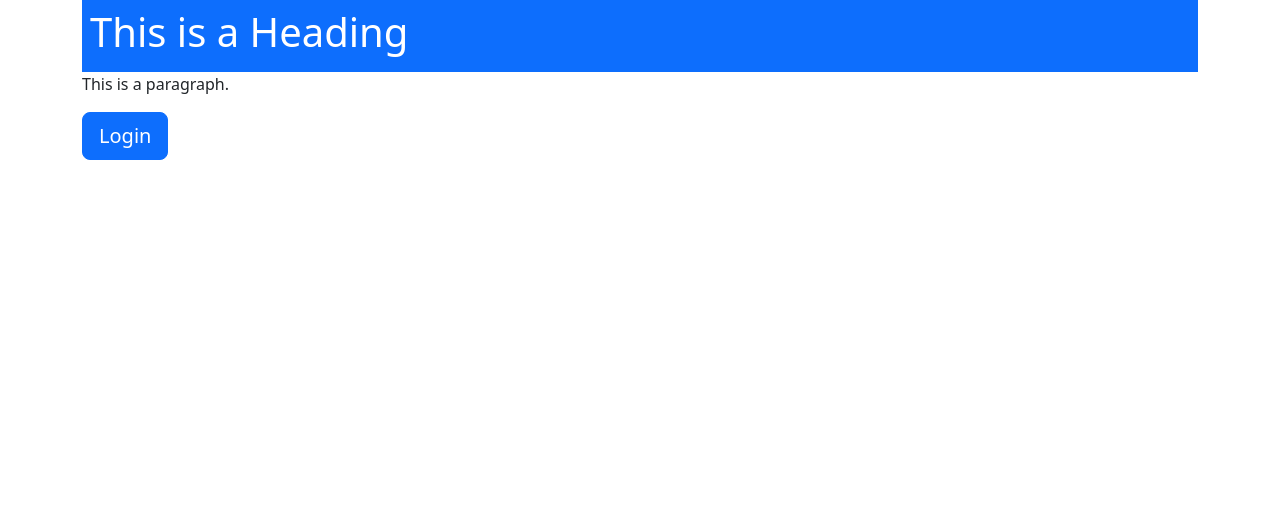
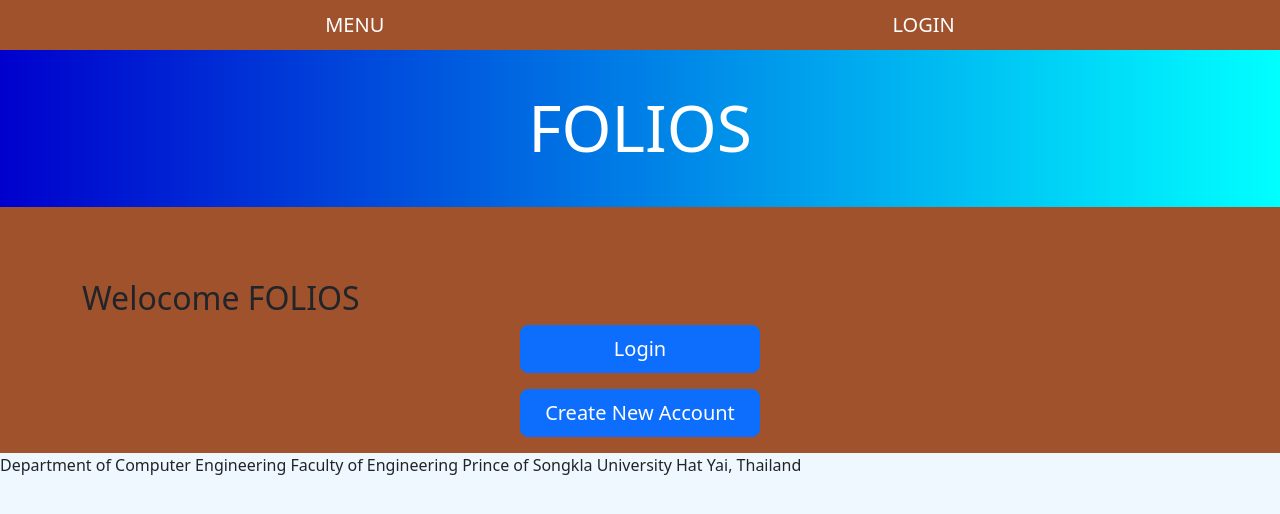
Before and after one commit to Pxngpond99/mywebsite, a Flask app: page / in a window 1280 px wide. Shown: the top 514 px of the page. Run offline with Flask 2, Linux system fonts and the light colour scheme.

Commit message:
commit update

```diff
--- a/templates/accounts/login-success.html
+++ b/templates/accounts/login-success.html
@@ -1,7 +1,7 @@
 <!DOCTYPE html>
 <html>
   <head>
-    <title>Page Title</title>
+    <title>Login Success</title>
     <link href="https://cdn.jsdelivr.net/npm/bootstrap@5.3.0-alpha1/dist/css/bootstrap.min.css" rel="stylesheet" integrity="sha384-GLhlTQ8iRABdZLl6O3oVMWSktQOp6b7In1Zl3/Jr59b6EGGoI1aFkw7cmDA6j6gD" crossorigin="anonymous">
     <script src="https://cdn.jsdelivr.net/npm/bootstrap@5.3.0-alpha1/dist/js/bootstrap.bundle.min.js" integrity="sha384-w76AqPfDkMBDXo30jS1Sgez6pr3x5MlQ1ZAGC+nuZB+EYdgRZgiwxhTBTkF7CXvN" crossorigin="anonymous"></script>
   </head>
--- a/templates/accounts/login.html
+++ b/templates/accounts/login.html
@@ -1,7 +1,7 @@
 <!DOCTYPE html>
 <html>
   <head>
-    <title>Page Title</title>
+    <title>Login</title>
     <link href="https://cdn.jsdelivr.net/npm/bootstrap@5.3.0-alpha1/dist/css/bootstrap.min.css" rel="stylesheet" integrity="sha384-GLhlTQ8iRABdZLl6O3oVMWSktQOp6b7In1Zl3/Jr59b6EGGoI1aFkw7cmDA6j6gD" crossorigin="anonymous">
     <script src="https://cdn.jsdelivr.net/npm/bootstrap@5.3.0-alpha1/dist/js/bootstrap.bundle.min.js" integrity="sha384-w76AqPfDkMBDXo30jS1Sgez6pr3x5MlQ1ZAGC+nuZB+EYdgRZgiwxhTBTkF7CXvN" crossorigin="anonymous"></script>
   </head>
--- a/templates/main/index.html
+++ b/templates/main/index.html
@@ -5,16 +5,87 @@
     <link href="https://cdn.jsdelivr.net/npm/bootstrap@5.3.0-alpha1/dist/css/bootstrap.min.css" rel="stylesheet" integrity="sha384-GLhlTQ8iRABdZLl6O3oVMWSktQOp6b7In1Zl3/Jr59b6EGGoI1aFkw7cmDA6j6gD" crossorigin="anonymous">
     <script src="https://cdn.jsdelivr.net/npm/bootstrap@5.3.0-alpha1/dist/js/bootstrap.bundle.min.js" integrity="sha384-w76AqPfDkMBDXo30jS1Sgez6pr3x5MlQ1ZAGC+nuZB+EYdgRZgiwxhTBTkF7CXvN" crossorigin="anonymous"></script>
   </head>
-  <body>
-    <div class="container">
-      <div class="p-2 text-bg-primary">
+  <style>
+    #grad1 {
+      position:relative;
+      background-image: linear-gradient(to right, rgb(0,0,205) , rgb(0,255,255));
+      color: white;
+      text-align: center;
+      width:100%;
+      font-size: 4em;
+      padding:5vh;
+    }
+    .login-ui {
 
-      <h1>This is a Heading</h1>
+      position:relative;
+      background-color:rgb(160,82,45);
+    }
+    .button-gap{
+      tyle="position:relative;
+      padding:8vh;
+      height:8vh;
+      text-align: center;
+    }
+   .under-ui{
+      top:-10%;
+   }
+   .head-ui{
+    padding:10px;
+    position:relative;
+    text-align: center;
+   }
+   .item{
+    padding-top:10px;
+    padding-bottom:10px;
+    padding-right:20%;
+    padding-left:20%;
+    position:relative;
+    text-align: center;
+    font-size: 20px;
+    color: white;
+    text-decoration-line: none;
+   }
+   a:hover {
+    background-color: rgb(160, 110, 73)
+    ;
+   }
+  </style>
+  <body style="background-color:rgb(240,248,255);">
+
+
+    <div class='login-ui'>
+      <header>
+        <div class="head-ui">
+          <a class="item" href="{{ url_for('accounts.login') }}">MENU</a>
+          <a class="item" href="{{ url_for('accounts.login') }}">LOGIN</a>
+
+
+
+
+        <div class="right-buttom">
+
+        </div>
+         </div>
+        </header>
+        <a>
+          <h1 id="grad1" >FOLIOS</h1>
+        </a>
+    <div class="container" style="padding-top: 5% ;">
+      <h2>Welocome FOLIOS </h2>
+      <div class='button-gap'>
+        <a type="button" class="btn btn-primary btn-lg btn-block" href="{{ url_for('accounts.login') }}" style="position:relative;  width: 12em;">Login</a>
       </div>
+      <div class='button-gap'>
+        <a type="button" class="btn btn-primary btn-lg btn-block" href="{{ url_for('accounts.login') }}" style="position:relative;  width: 12em;">Create New Account</a>
+      </div>
+      </div>
+    </div>
 
-      <p>This is a paragraph.</p>
-
-      <a class="btn btn-primary btn-lg" href="{{ url_for('accounts.login') }}">Login</a>
+    <div class="under-ui">
+      Department of Computer Engineering
+Faculty of Engineering
+Prince of Songkla University
+Hat Yai, Thailand
     </div>
   </body>
 </html>
```
